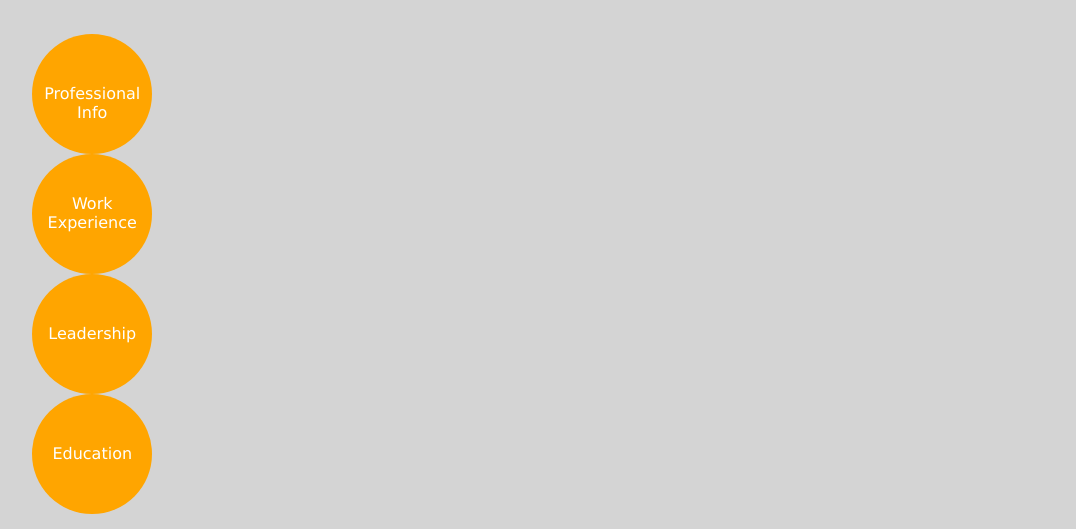
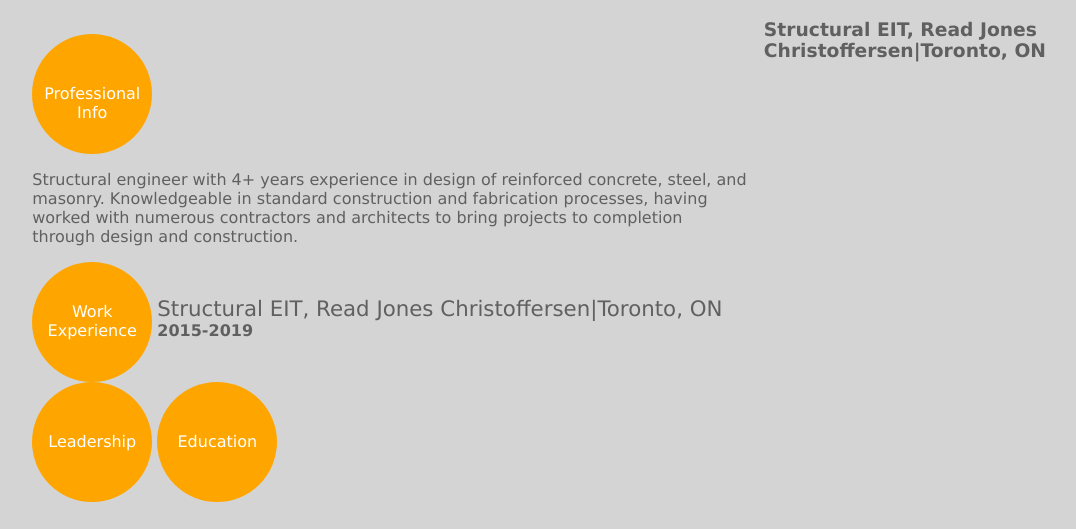
Before and after one commit to DevinHyland/devinhyland.github.io, a plain HTML site: page resume.html in a window 1280 px wide. Shown: the part 315-844 px from the top of the page, without its empty margins (196-1272 px from the left). Drawn offline with Linux system fonts and the light colour scheme.

Commit message:
Revision

```diff
--- a/resume.html
+++ b/resume.html
@@ -13,6 +13,7 @@
         width: 120px; height: 120px; background-color: orange; border-radius: 50%; text-align: center;
         color: white;
         font-size: 12pt;
+        display: inline-block;
     }
     </style>
 </head>
@@ -37,12 +38,21 @@
 <h1 style="text-align: center;">RESUME</h1>
 <div class="row">
     <div class="col-2"></div>
-    <div class="col-1">
+    <div class="col-7">
         <div class="section" style="padding-top: 50px;">
             Professional Info
         </div>
+        <div style="display: inline-block; width: 60% padding-top: 20px">
+            <p>Structural engineer with 4+ years experience in design of reinforced concrete, steel, and masonry. Knowledgeable in standard construction and fabrication processes, having worked with numerous contractors and architects to bring projects to completion through design and construction.</p>
+        </div>
+        <br>
         <div class="section" style="padding-top: 40px;">
             Work Experience
+        </div>
+        <div style="display: inline-block;">
+            <h3 style="display: inline-block; font-size: 16pt; font-weight: lighter; padding-bottom: 0px; margin: 0;">Structural EIT, Read Jones Christoffersen|Toronto, ON</h3>
+            <h4 style="padding-top: 0px; margin: 0;">2015-2019</h4>
+            <p></p>
         </div>
         <div class="section" style="padding-top: 50px;">
             Leadership
@@ -51,10 +61,21 @@
             Education
         </div>
     </div>
-    <div class="col-5"></div>
-
+    <h3>Structural EIT, Read Jones Christoffersen|Toronto, ON</h3>
     <div class="col-2"></div>
     <div class="col-2"></div>
 </div>
+<!--<div class="row">
+    <div class="col-2"></div>
+    <div class="col-1">
+        <div class="section" style="padding-top: 40px;">
+            Work Experience
+        </div>
+    </div>
+    <div class="col-5"></div>
+    <h3>Structural EIT, Read Jones Christoffersen|Toronto, ON</h3>
+    <div class="col-2"></div>
+    <div class="col-2"></div>
+</div>-->
 </body>
 </html>
--- a/styles.css
+++ b/styles.css
@@ -1,4 +1,4 @@
-
+/*Universal*/
 html {
    font-family: "Lucida Sans", sans-serif;
 }
@@ -81,3 +81,6 @@ footer p{
 .navmenu a:hover{
     color: black;
 }
+/*local*/
+
+/*Resume*/
```
